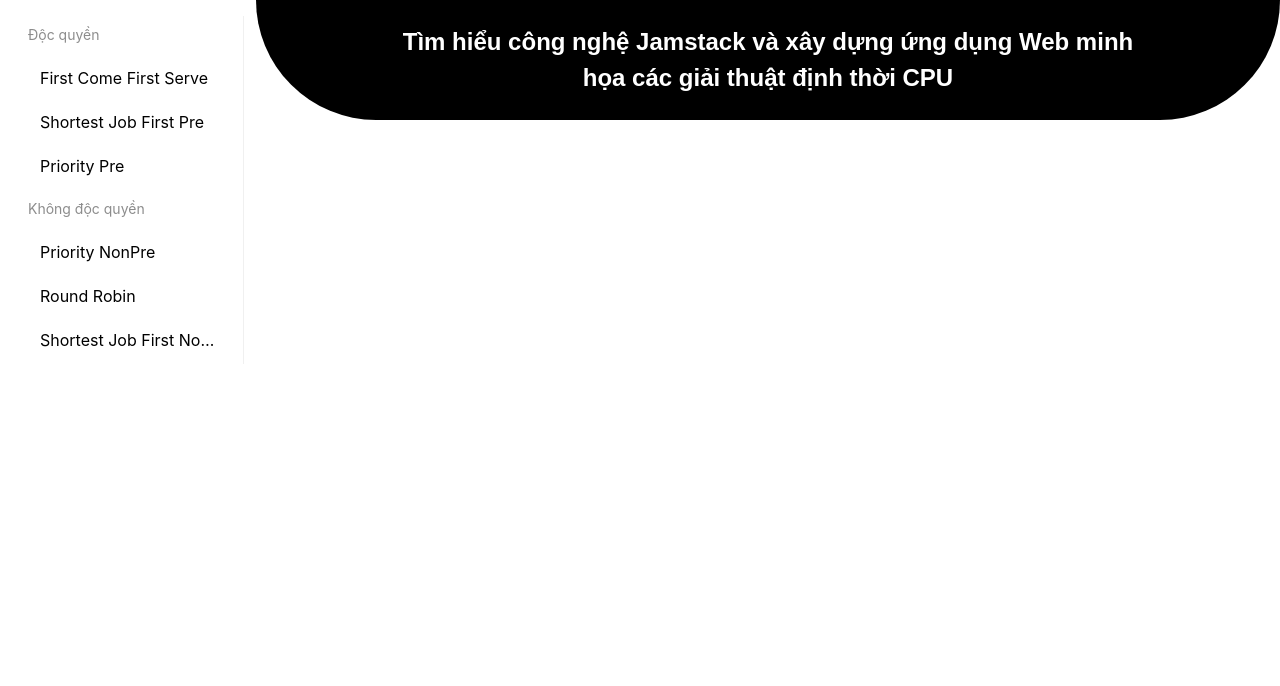
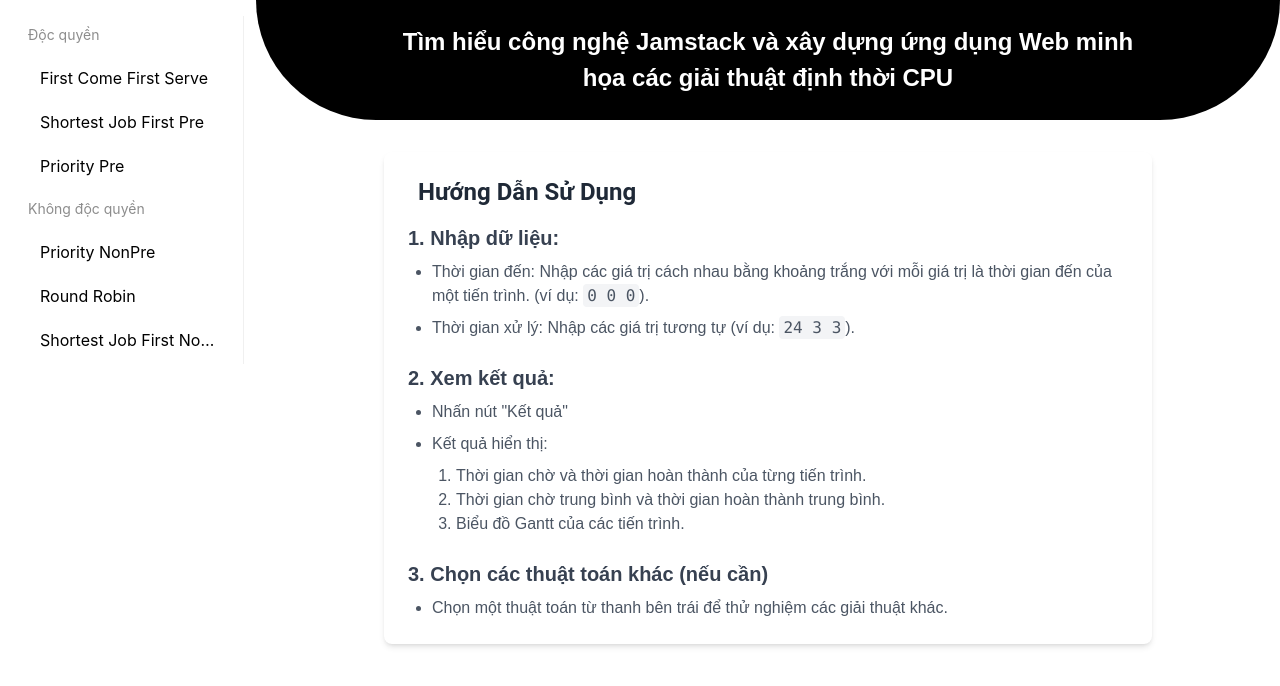
Before and after one commit to nguyenquocthai1463/DoAnChuyenNganh, a Next.js app: page / in a window 1280 px wide. Shown: the top 686 px of the page. Built offline with nearby package versions, Linux system fonts and the light colour scheme.

Commit message:
code huong dan su dung final

```diff
--- a/src/app/page.tsx
+++ b/src/app/page.tsx
@@ -966,6 +966,36 @@
         </div>
         <div className="px-4 pb-12 md:h-auto">
           {result}
+          <div className="mt-8 p-6 bg-white shadow-md rounded-lg max-w-3xl mx-auto">
+            <h1 className="text-2xl font-bold text-gray-800 mb-4">Hướng Dẫn Sử Dụng</h1>
+            <h2 className="text-xl font-semibold text-gray-700 mt-4">1. Nhập dữ liệu:</h2>
+            <ul className="list-disc pl-6 text-gray-600">
+              <li className="mt-2">
+                <span className="font-medium">Thời gian đến:</span> Nhập các giá trị cách nhau bằng khoảng trắng với mỗi giá trị là thời gian đến của một tiến trình. (ví dụ: <code className="bg-gray-100 px-1 py-0.5 rounded">0 0 0</code>).
+              </li>
+              <li className="mt-2">
+                <span className="font-medium">Thời gian xử lý:</span> Nhập các giá trị tương tự (ví dụ: <code className="bg-gray-100 px-1 py-0.5 rounded">24 3 3</code>).
+              </li>
+            </ul>
+            <h2 className="text-xl font-semibold text-gray-700 mt-6">2. Xem kết quả:</h2>
+            <ul className="list-disc pl-6 text-gray-600">
+              <li className="mt-2">
+                Nhấn nút &quot;Kết quả&quot;
+              </li>
+              <li className="mt-2">
+                <span className="font-medium">Kết quả hiển thị:</span>
+                <ul className="list-decimal pl-6 mt-2">
+                  <li>Thời gian chờ và thời gian hoàn thành của từng tiến trình.</li>
+                  <li>Thời gian chờ trung bình và thời gian hoàn thành trung bình.</li>
+                  <li>Biểu đồ Gantt của các tiến trình.</li>
+                </ul>
+              </li>
+            </ul>
+            <h2 className="text-xl font-semibold text-gray-700 mt-6">3. Chọn các thuật toán khác (nếu cần)</h2>
+            <ul className="list-disc pl-6 text-gray-600">
+              <li className="mt-2">Chọn một thuật toán từ thanh bên trái để thử nghiệm các giải thuật khác.</li>
+            </ul>
+          </div>
         </div>
       </div>
     </div>
```
